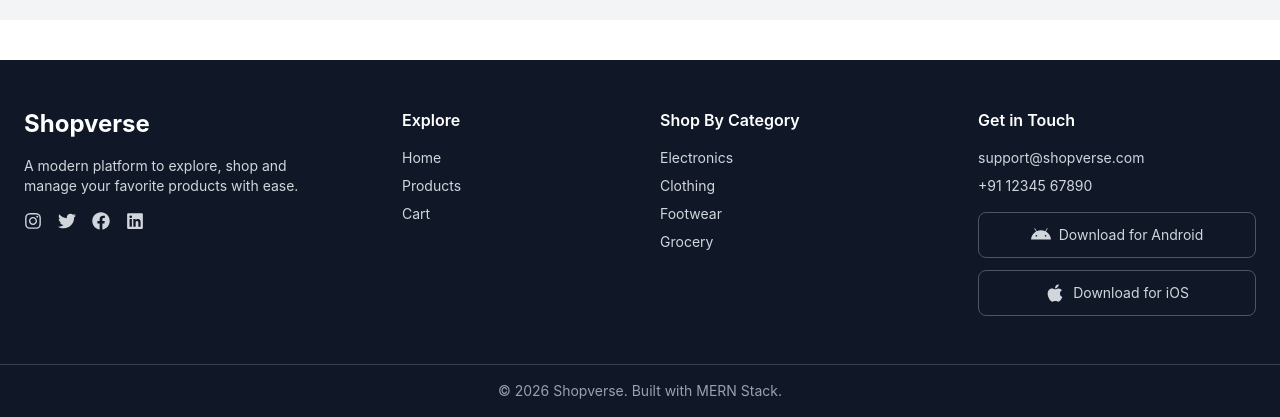
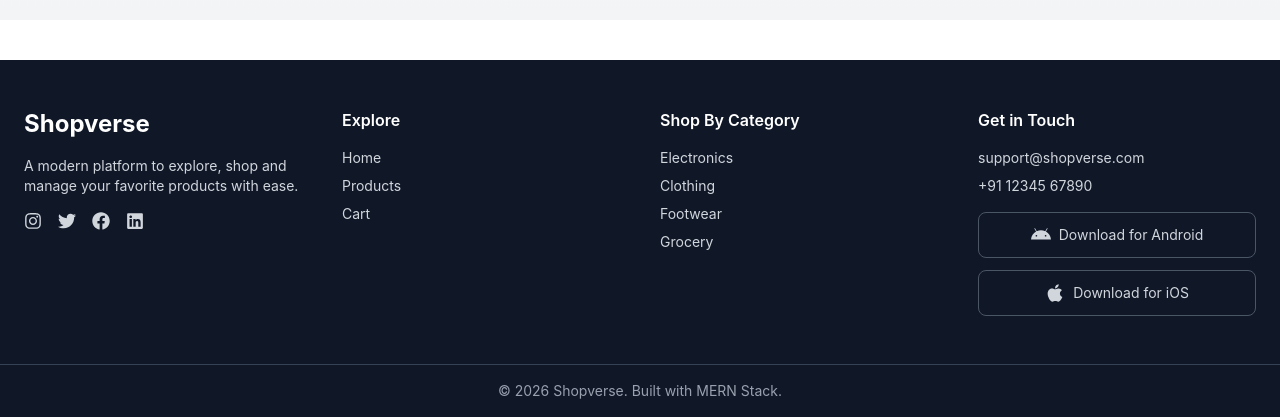
Before and after one commit to Vimal4043/E-Commerce-mern, a React app in the folder frontend/: page / in a window 1280 px wide. Shown: the part 852-1269 px from the top of the page. Built offline with nearby package versions, Linux system fonts and the light colour scheme; no server answers; the HTML template or start-up script is replaced by a standard one.

Commit message:
footer update

```diff
--- a/frontend/src/components/Footer.jsx
+++ b/frontend/src/components/Footer.jsx
@@ -23,7 +23,7 @@ const Footer = () => {
                 </div>
 
                 {/* NAVIGATION */}
-                <div className='ml-15'>
+                <div>
                     <h3 className="text-white font-semibold mb-4">Explore</h3>
                     <ul className="space-y-2 text-sm">
                         <li><Link to="/" className="hover:text-white">Home</Link></li>
```
